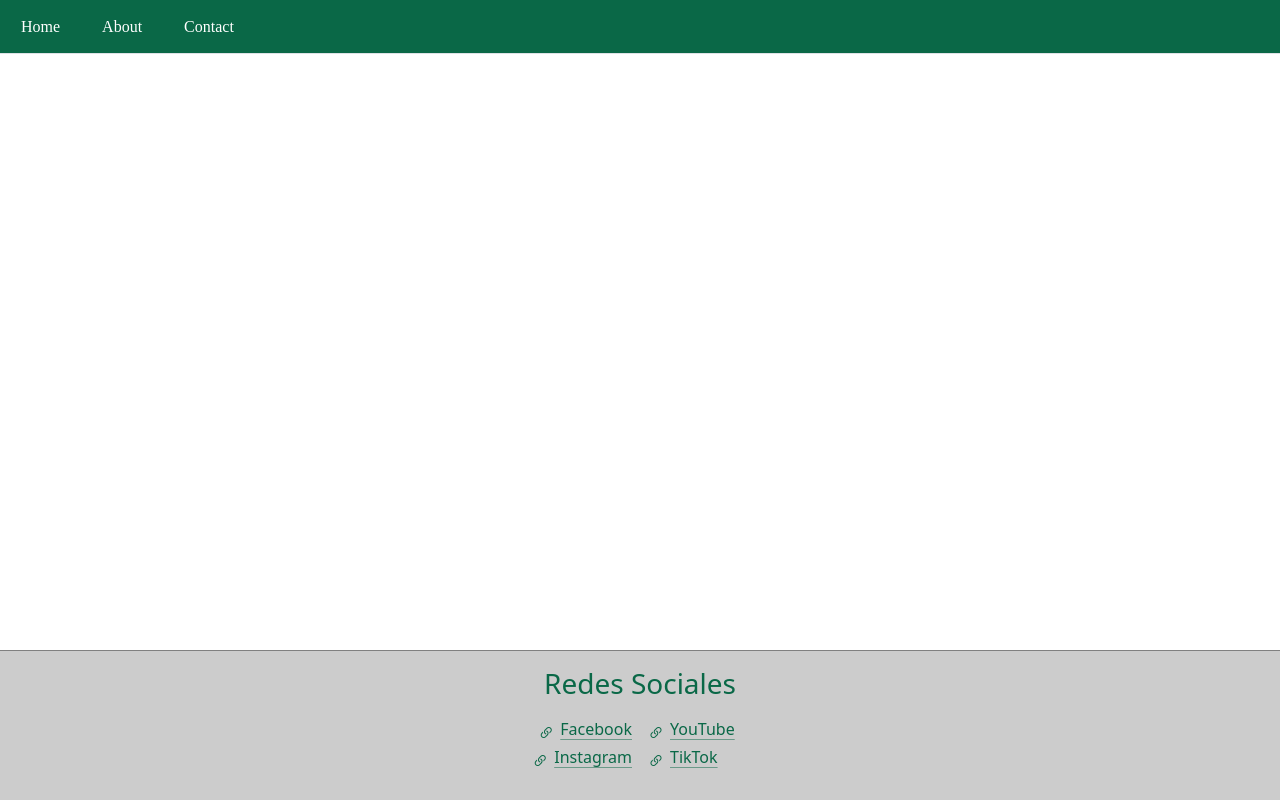
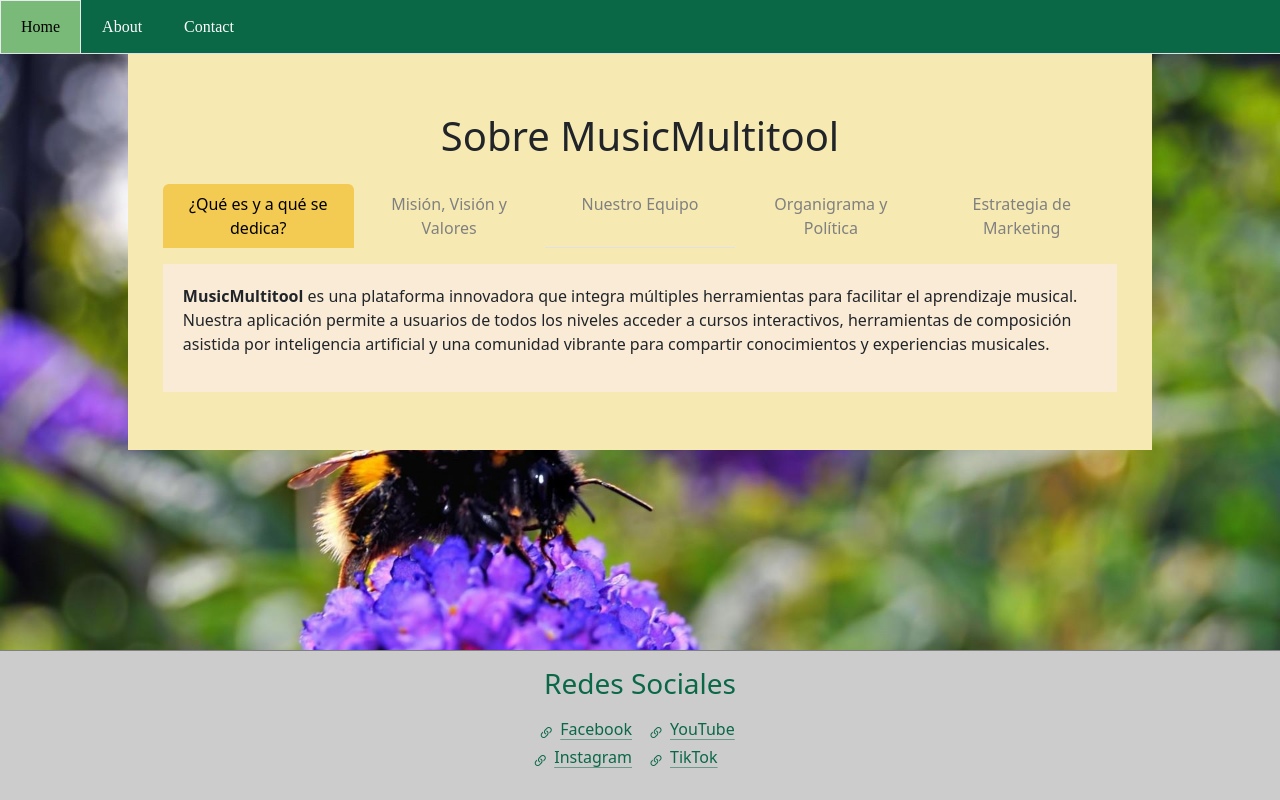
Before and after one commit to Sukanku10145/Sukanku10145.github.io, a PHP site: page /about.html in a window 1280 px wide. Run offline with PHP 8.4, Linux system fonts and the light colour scheme; some libraries are stand-ins or nearby versions.

Commit message:
17/02/2025

```diff
--- a/about.html
+++ b/about.html
@@ -3,22 +3,217 @@
 <head>
   <meta charset="UTF-8">
   <meta name="viewport" content="width=device-width, initial-scale=1.0">
-    <title>Ejemplo</title>
+  <title>Sobre MusicMultitool</title>
   <link rel="stylesheet" href="styles.css">
   <link href="https://cdn.jsdelivr.net/npm/bootstrap@5.3.3/dist/css/bootstrap.min.css" rel="stylesheet" integrity="sha384-QWTKZyjpPEjISv5WaRU9OFeRpok6YctnYmDr5pNlyT2bRjXh0JMhjY6hW+ALEwIH" crossorigin="anonymous">
   <link rel="stylesheet" href="https://code.jquery.com/ui/1.14.1/themes/base/jquery-ui.css">
   <link rel="stylesheet" href="https://cdn.jsdelivr.net/npm/bootstrap-icons/font/bootstrap-icons.css">
   <script src="https://cdn.jsdelivr.net/npm/jquery@3.7.1/dist/jquery.min.js"></script>
-    <script src="jquery-ui-1.14.1.custom/jquery-ui.js"></script>
   <script src="https://code.jquery.com/jquery-3.7.1.js"></script>
   <script src="https://code.jquery.com/ui/1.14.1/jquery-ui.js"></script>
 </head>
 <body>
   <script src="navigation.js"></script>
+
   <div class="pageContentWrapper">
+    <div class="container my-5">
+        <h1 class="text-center mb-4">Sobre MusicMultitool</h1>
+        <!-- Navegación con tabs para secciones internas -->
+        <ul class="nav nav-tabs" id="aboutTab" role="tablist">
+          <li class="nav-item" role="presentation">
+            <button class="nav-link active" id="que-es-tab" data-bs-toggle="tab" data-bs-target="#que-es" type="button" role="tab" aria-controls="que-es" aria-selected="true">
+              ¿Qué es y a qué se dedica?
+            </button>
+          </li>
+          <li class="nav-item" role="presentation">
+            <button class="nav-link" id="mvv-tab" data-bs-toggle="tab" data-bs-target="#mvv" type="button" role="tab" aria-controls="mvv" aria-selected="false">
+              Misión, Visión y Valores
+            </button>
+          </li>
+          <li class="nav-item" role="presentation">
+            <button class="nav-link" id="equipo-tab" data-bs-toggle="tab" data-bs-target="#equipo" type="button" role="tab" aria-controls="equipo" aria-selected="false">
+              Nuestro Equipo
+            </button>
+          </li>
+          <li class="nav-item" role="presentation">
+            <button class="nav-link" id="organigrama-tab" data-bs-toggle="tab" data-bs-target="#organigrama" type="button" role="tab" aria-controls="organigrama" aria-selected="false">
+              Organigrama y Política
+            </button>
+          </li>
+          <li class="nav-item" role="presentation">
+            <button class="nav-link" id="marketing-tab" data-bs-toggle="tab" data-bs-target="#marketing" type="button" role="tab" aria-controls="marketing" aria-selected="false">
+              Estrategia de Marketing
+            </button>
+          </li>
+        </ul>
+
+        <!-- Contenido de cada sección -->
+        <div class="tab-content mt-3" id="aboutTabContent">
+          <!-- Sección: ¿Qué es y a qué se dedica? -->
+          <div class="tab-pane fade show active" id="que-es" role="tabpanel" aria-labelledby="que-es-tab">
+            <p>
+              <strong>MusicMultitool</strong> es una plataforma innovadora que integra múltiples herramientas para facilitar el aprendizaje musical. Nuestra aplicación permite a usuarios de todos los niveles acceder a cursos interactivos, herramientas de composición asistida por inteligencia artificial y una comunidad vibrante para compartir conocimientos y experiencias musicales.
+            </p>
           </div>
+          <!-- Sección: Misión, Visión y Valores -->
+          <div class="tab-pane fade" id="mvv" role="tabpanel" aria-labelledby="mvv-tab">
+            <h3>Misión</h3>
+            <p>
+              Facilitar el acceso a recursos de aprendizaje musical de calidad, adaptados a las necesidades de cada usuario.
+            </p>
+            <h3>Visión</h3>
+            <p>
+              Convertirse en la plataforma líder en educación musical, ofreciendo cursos innovadores que permitan a los usuarios desarrollar sus habilidades de manera efectiva y eficiente, independientemente de su nivel de experiencia.
+            </p>
+            <h3>Valores</h3>
+            <p>
+              Promover el acceso equitativo a la educación musical, fomentar la creatividad y la innovación, y apoyar el desarrollo continuo de nuestros usuarios.
+            </p>
+          </div>
+          <!-- Sección: Nuestro Equipo -->
+          <div class="tab-pane fade" id="equipo" role="tabpanel" aria-labelledby="equipo-tab">
+            <div class="row">
+              <!-- Miembro 1 -->
+              <div class="col-md-4">
+                <div class="card mb-3">
+                  <img src="images/juan.jpg" class="card-img-top" alt="Juan Pérez">
+                  <div class="card-body">
+                    <h5 class="card-title">Juan Pérez</h5>
+                    <p class="card-text">
+                      CEO y Fundador. Con más de 20 años en la industria musical, Juan lidera MusicMultitool con visión y pasión, impulsando la innovación y la excelencia.
+                    </p>
+                  </div>
+                </div>
+              </div>
+              <!-- Miembro 2 -->
+              <div class="col-md-4">
+                <div class="card mb-3">
+                  <img src="images/maria.jpg" class="card-img-top" alt="María García">
+                  <div class="card-body">
+                    <h5 class="card-title">María García</h5>
+                    <p class="card-text">
+                      Directora de Tecnología. Especialista en desarrollo de software, María se encarga de implementar las últimas innovaciones para mejorar la experiencia del usuario.
+                    </p>
+                  </div>
+                </div>
+              </div>
+              <!-- Miembro 3 -->
+              <div class="col-md-4">
+                <div class="card mb-3">
+                  <img src="images/carlos.jpg" class="card-img-top" alt="Carlos López">
+                  <div class="card-body">
+                    <h5 class="card-title">Carlos López</h5>
+                    <p class="card-text">
+                      Director de Marketing. Con un enfoque estratégico y creativo, Carlos lidera las iniciativas de marketing digital para posicionar a MusicMultitool en el mercado.
+                    </p>
+                  </div>
+                </div>
+              </div>
+            </div>
+          </div>
+          <!-- Sección: Organigrama y Política de Personal -->
+          <div class="tab-pane fade" id="organigrama" role="tabpanel" aria-labelledby="organigrama-tab">
+            <p>
+              Nuestro organigrama refleja una estructura horizontal que fomenta la colaboración y la comunicación abierta. Contamos con departamentos clave:
+            </p>
+            <ul>
+              <li>Desarrollo</li>
+              <li>Marketing</li>
+              <li>Soporte y Atención al Cliente</li>
+              <li>Administración</li>
+            </ul>
+            <p>
+              Nuestra política de personal se basa en la formación continua, el reconocimiento del talento y la promoción interna, garantizando un ambiente laboral inclusivo y motivador.
+            </p>
+            <div id="organigramContainer">
+              <img src="images/Organigrama-removebg-preview.png" alt="Organigrama" class="img-fluid mt-3" id="organigramaImg">
+            </div>
+          </div>
+          <!-- Sección: Estrategia de Marketing -->
+          <div class="tab-pane fade" id="marketing" role="tabpanel" aria-labelledby="marketing-tab">
+            <h3>Estrategia de Marketing Resumida para Music MultiTool</h3>
+            <h4>Producto</h4>
+            <h5>Concepto y Niveles:</h5>
+            <ul>
+              <li><strong>Beneficio Básico:</strong> Facilitar el aprendizaje musical.</li>
+              <li><strong>Producto Básico:</strong> App móvil que integra herramientas esenciales como metrónomo, afinador, foro y un buscador de profesores/academias.</li>
+              <li><strong>Producto Esperado:</strong> Interfaz intuitiva, sin lag, simple y funcional.</li>
+              <li><strong>Producto Aumentado:</strong> Diseño compacto, bajo consumo de memoria y opciones de personalización.</li>
+              <li><strong>Producto Potencial:</strong> Evolución hacia clases virtuales y especialización en diversos instrumentos.</li>
+            </ul>
+            <h4>Características Diferenciadoras:</h4>
+            <ul>
+              <li><strong>Accesibilidad y Versatilidad:</strong> Uso en cualquier dispositivo móvil y en cualquier lugar.</li>
+              <li><strong>Calidad y Usabilidad:</strong> Más herramientas y funcionalidades (como el buscador de profesores) que la competencia, que se enfoca en versiones web.</li>
+              <li><strong>Diseño Inclusivo:</strong> Interfaz intuitiva, con opciones para daltónicos, y una imagen que atrae tanto a jóvenes como a adultos.</li>
+              <li><strong>Imagen y Responsabilidad:</strong> Posicionamiento como una marca positiva, comprometida con el medio ambiente y el apoyo a quienes lo necesitan.</li>
+            </ul>
+            <h4>Ciclo de Vida del Producto</h4>
+            <h5>Introducción:</h5>
+            <ul>
+              <li><strong>Objetivo:</strong> Crear conciencia y fomentar la adopción.</li>
+              <li><strong>Tácticas:</strong> Campañas intensivas en medios digitales (Google Ads, Social Ads) y tradicionales.</li>
+            </ul>
+            <h5>Crecimiento:</h5>
+            <ul>
+              <li><strong>Objetivo:</strong> Mejorar la app para mantenerse por delante de la competencia.</li>
+              <li>
+                <strong>Tácticas:</strong>
+                <ul>
+                  <li>Integración de cursos pagados.</li>
+                  <li>Incorporación de nuevas funciones orientadas a la calidad de vida del usuario.</li>
+                  <li>Uso de datos de clientes para optimizar y personalizar comunicaciones.</li>
+                  <li>Fomento de reseñas y testimonios para aumentar credibilidad.</li>
+                </ul>
+              </li>
+            </ul>
+            <h5>Madurez:</h5>
+            <ul>
+              <li><strong>Objetivo:</strong> Continuar mejorando y diversificando la oferta.</li>
+              <li>
+                <strong>Tácticas:</strong>
+                <ul>
+                  <li>Creación de paquetes que ofrezcan un mejor precio que la compra individual.</li>
+                  <li>Desarrollo de variantes y diversificación de productos.</li>
+                  <li>Programas de fidelización y análisis competitivo intensivo.</li>
+                </ul>
+              </li>
+            </ul>
+            <h5>Declive:</h5>
+            <ul>
+              <li><strong>Objetivo:</strong> Adaptarse a nuevos mercados y tendencias.</li>
+              <li>
+                <strong>Tácticas:</strong>
+                <ul>
+                  <li>Reducción de costos y optimización del gasto en marketing.</li>
+                  <li>Migración de clientes a productos más innovadores.</li>
+                  <li>Inversión en nuevas tecnologías.</li>
+                </ul>
+              </li>
+            </ul>
+            <h4>Estrategia de Precios</h4>
+            <h5>Modelo Freemium:</h5>
+            <ul>
+              <li>La app es gratuita, financiada a través de anuncios.</li>
+              <li>Opción de eliminar los anuncios pagando 3 €.</li>
+            </ul>
+            <h5>Oferta de Cursos:</h5>
+            <ul>
+              <li>Cursos integrados en la app con un precio base de 10 € cada uno, dependiendo de la oferta del creador del contenido.</li>
+            </ul>
+            <h5>Precios en Paquete:</h5>
+            <ul>
+              <li>Creación de paquetes de cursos (por ejemplo, 3 cursos por 25 €) para incentivar compras en bundle.</li>
+              <li>Desarrollo de packs familiares (cursos para menores y mayores) y packs por especialidades o instrumentos, ofreciendo un ahorro al cliente.</li>
+            </ul>
+          </div>
+        </div>
+    </div>
+  </div>
+
   <footer>
     <script src="footer.js"></script>
   </footer>
+  <script src="https://cdn.jsdelivr.net/npm/bootstrap@5.3.3/dist/js/bootstrap.bundle.min.js" integrity="sha384-YvpcrYf0tY3lHB60NNkmXc5s9fDVZLESaAA55NDzOxhy9GkcIdslK1eN7N6jIeHz" crossorigin="anonymous"></script>
 </body>
 </html>
--- a/styles.css
+++ b/styles.css
@@ -13,8 +13,20 @@ html,body{
 }
 
 .pageContentWrapper{
+    margin-left: 10vw;
+    margin-right: 10vw;
     margin-bottom: 150px;/* Height of footer*/
+    background: #F6E9B2;
+    padding: 10px;
 }
+
+
+body {
+    display: flex;
+    flex-direction: column;
+    background: url("images/wp5242207-bumblebee-insect-wallpapers.jpg") no-repeat center center fixed;
+    background-size: cover;
+  }
 
 /*_______________________________________________________________________________________*/
 
@@ -31,6 +43,7 @@ html,body{
     padding: 14px 20px;
     text-decoration: none;
     font-family: serif;
+    border-radius: 0; /* Opcional: elimina bordes redondeados si los hubiese */
 }
 
 #navigation a:hover {
@@ -47,7 +60,7 @@ html,body{
     align-content: flex-end;
 }
 
-img {
+#im1,#im2,#im3 {
     position: absolute;
     width: 90vw;
     height: 490px;
@@ -92,29 +105,48 @@ img {
 
 /*_______________________________________________________________________________________*/
 
-#myTab{
-    margin-left: 10vw;
+#myTab, #aboutTab {
+    margin-left: 1vw;
+    margin-right: 1vw;
+    display: flex; /* Asegura que el contenedor sea un flex container */
 }
 
-#myTab .nav-link{
+#myTab .nav-item, #aboutTab .nav-item {
+    flex: 1; /* Cada item ocupa el mismo ancho */
+}
+
+#myTab .nav-link, #aboutTab .nav-link {
     color: gray;
     background-color: #F6E9B2;
-    min-width: 20vw;
+    text-align: center; /* Centra el texto */
+    width: 100%; /* Asegura que el botón llene el item */
+    border: none; /* Opcional: elimina bordes si los hubiese */
 }
 
-#myTab .nav-link.active {
+#myTab .nav-link.active, #aboutTab .nav-link.active {
     color: black;
     background-color: #F3CA52;
 }
 
-.tab-content{
+#myTabContent, #aboutTabContent {
     background-color: antiquewhite;
-    margin-right: 10vw;
+    margin-left: 1vw;
+    margin-right: 1vw;
     min-width: 60vw;
-    padding: 10px;
+    padding: 20px;
 }
 
-#video-tab-pane{
+#video-tab-pane {
+    text-align: center;
+}
+
+/*_______________________________________________________________________________________*/
+
+#organigramaImg{
+    height: 50vh;
+}
+
+#organigramContainer{
     text-align: center;
 }
 
```
Also changed, not shown: index.html (+18 -8 lines), images/Organigrama-removebg-preview.png (added), images/Organigrama.png (added). Lines whose indentation alone changed are shown as unchanged.
